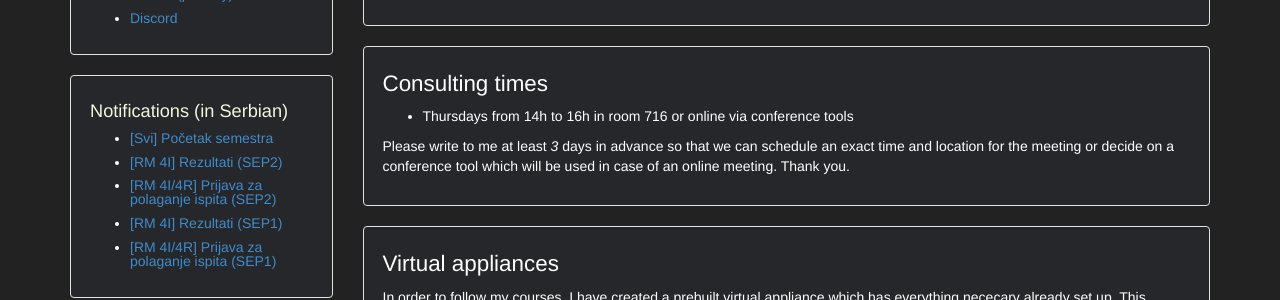
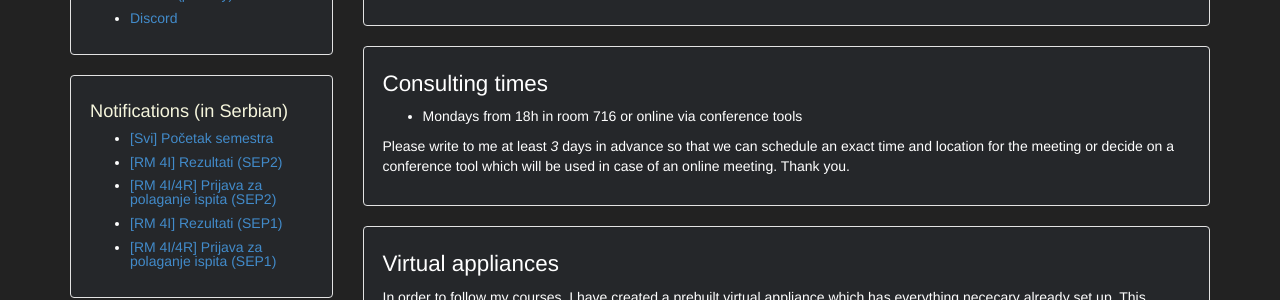
Before and after one commit to ivan-ristovic/ivan-ristovic.github.io, a Jekyll site: the page built from courses.html, in a window 1280 px wide and 966 px high. Shown: the part 225-525 px from the top of the window. Built offline with Jekyll 4.4.1, drawn with Linux system fonts in a browser that asks for light colours.

Commit message:
Update consult times

```diff
--- a/courses.html
+++ b/courses.html
@@ -11,7 +11,7 @@ layout: default
 <div class="well">
   <h1>Consulting times</h1>
   <ul>
-      <li>Thursdays from 14h to 16h in room 716 or online via conference tools</li>
+      <li>Mondays from 18h in room 716 or online via conference tools</li>
   </ul>
   <p>Please write to me at least <em>3</em> days in advance so that we can schedule an exact time and location for the meeting or decide on a conference tool which will be used in case of an online meeting. Thank you.</p>
 </div>
```
